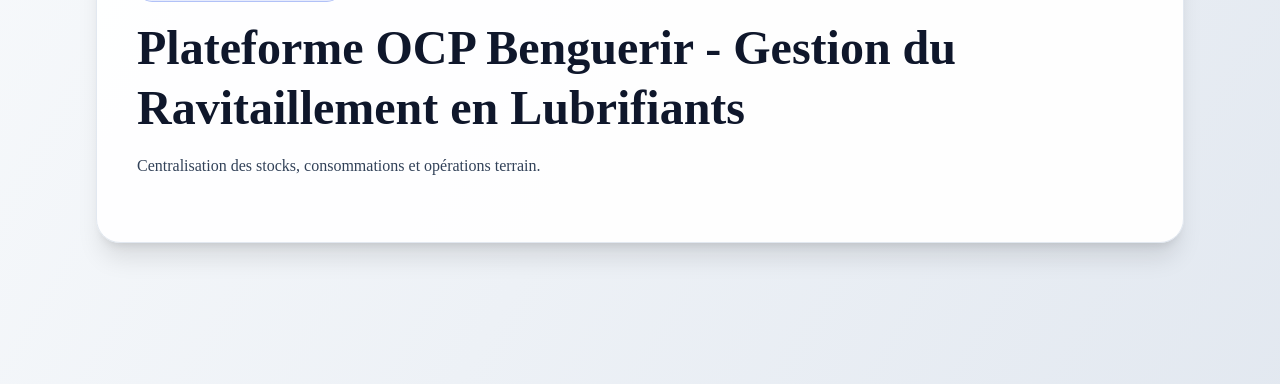
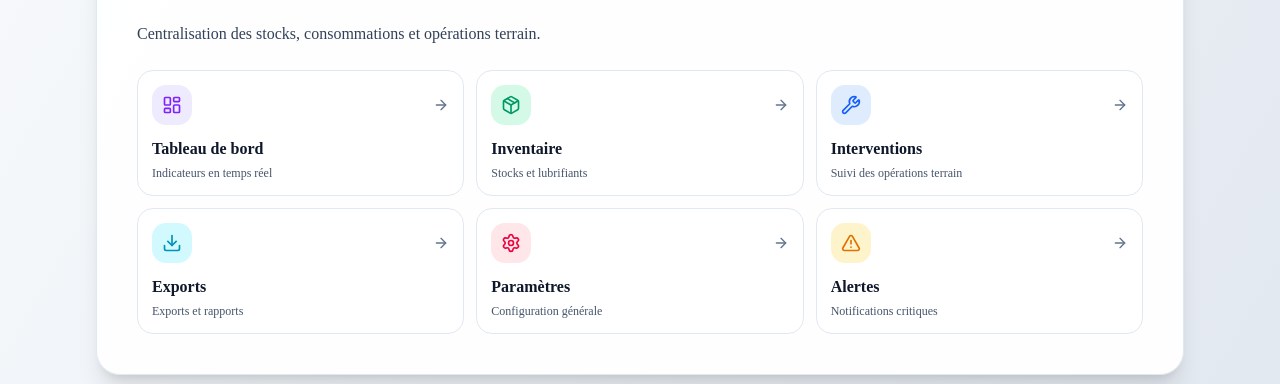
Before and after one commit to wissalmachkour993-hash/lubristock, a Next.js app: page / in a window 1280 px wide. Shown: the part 334-718 px from the top of the page. Built offline with nearby package versions, Linux system fonts and the light colour scheme.

Commit message:
fix homepage cards on vercel

```diff
--- a/app/page.tsx
+++ b/app/page.tsx
@@ -69,8 +69,9 @@ export default function LandingPage() {
   }, []);
 
   const featureLinks = useMemo(() => {
-    if (!user) return [];
-    return getNavItemsForRole(user.role)
+    const role = user?.role ?? "chef";
+
+return getNavItemsForRole(role)
     .filter((item) => item.href !== "/" && item.href !== "/install")
       .map((item) => ({
         label: item.name,
```
